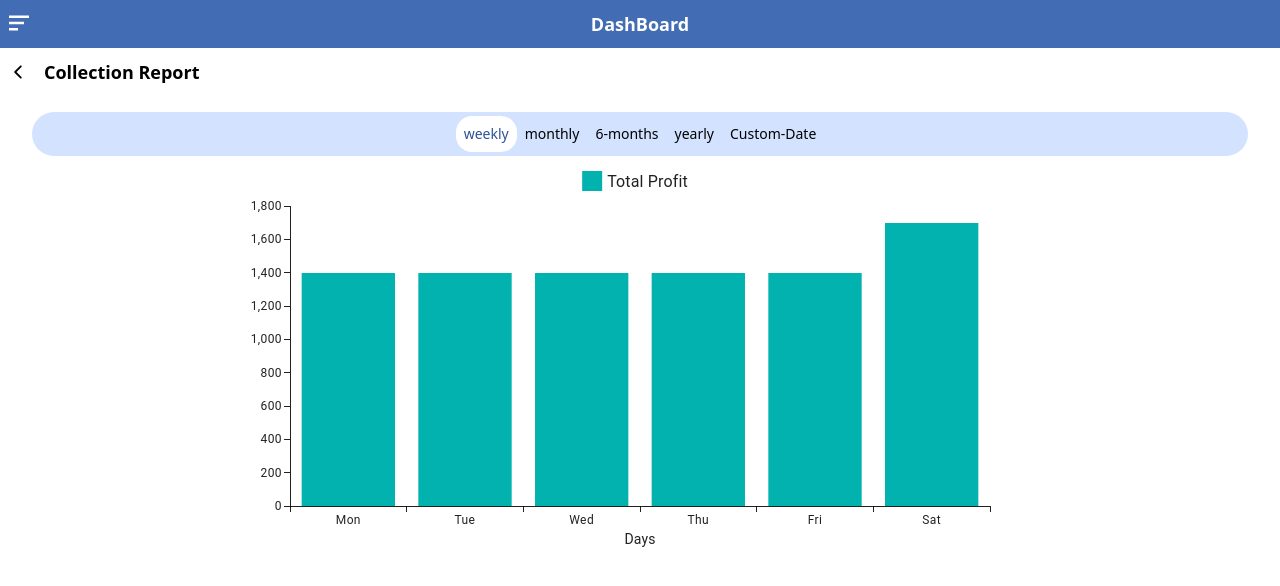
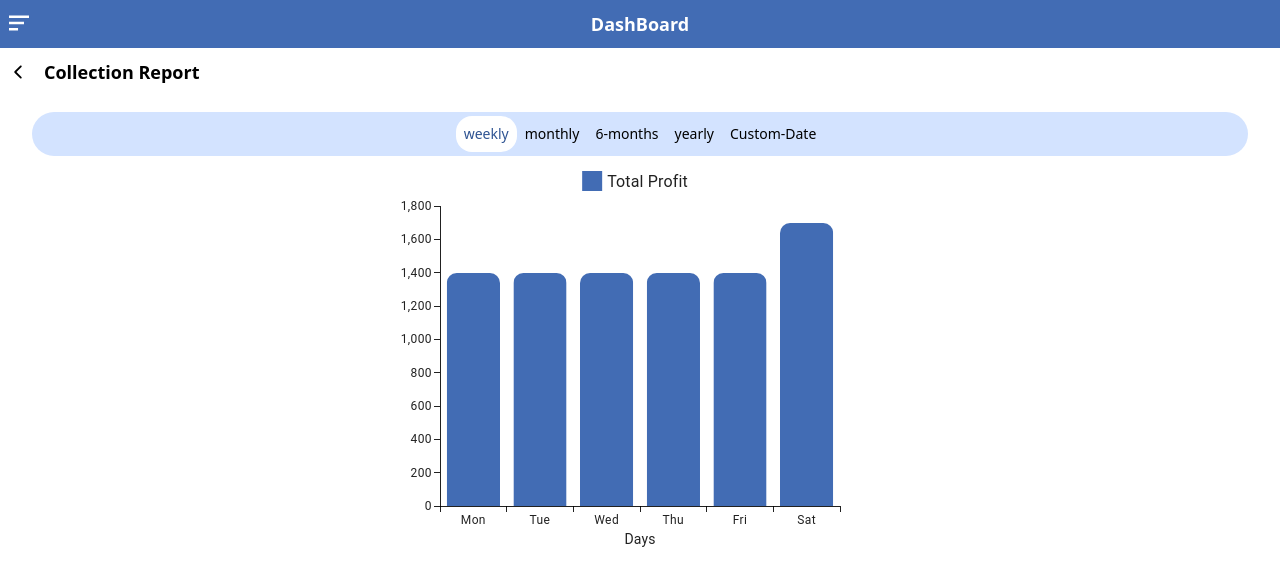
Before and after one commit to Jayanth9743/BO-dashboard, a React (Vite) app: page / in a window 1280 px wide. Shown: the top 586 px of the page. Built offline with nearby package versions, Linux system fonts and the light colour scheme.

Commit message:
bar styling

```diff
--- a/src/App.jsx
+++ b/src/App.jsx
@@ -1,24 +1,41 @@
-import { useState } from "react";
-import Navbar from "./components/Navbar"
-import Sidebar from "./components/Sidebar"
-import BoDashboard from "./pages/BoDashboard"
-
+import { useState, useEffect, useRef } from "react";
+import Navbar from "./components/Navbar";
+import Sidebar from "./components/Sidebar";
+import BoDashboard from "./pages/BoDashboard";
 
 function App() {
   const [isSidebarOpen, setIsSidebarOpen] = useState(false);
+  const sidebarRef = useRef(null);
 
   const toggleSidebar = () => {
     setIsSidebarOpen((prev) => !prev);
   };
 
+  const handleClickOutside = (event) => {
+    if (sidebarRef.current && !sidebarRef.current.contains(event.target)) {
+      setIsSidebarOpen(false);
+    }
+  };
+
+  useEffect(() => {
+    if (isSidebarOpen) {
+      document.addEventListener("mousedown", handleClickOutside);
+    } else {
+      document.removeEventListener("mousedown", handleClickOutside);
+    }
+
+    return () => {
+      document.removeEventListener("mousedown", handleClickOutside);
+    };
+  }, [isSidebarOpen]);
 
   return (
-    <div >
-      <Navbar toggleSidebar={toggleSidebar}/>
-      <Sidebar isOpen={isSidebarOpen}/>
-      <BoDashboard/>
+    <div>
+      <Navbar toggleSidebar={toggleSidebar} />
+      <Sidebar isOpen={isSidebarOpen} sidebarRef={sidebarRef} />
+      <BoDashboard />
     </div>
-  )
+  );
 }
 
-export default App
+export default App;
--- a/src/components/Chart.jsx
+++ b/src/components/Chart.jsx
@@ -27,17 +27,26 @@ const Chart = () => {
           {
             data: days,
             label: "Days",
-            scaleType: "band", // Add this line to avoid the error
+            scaleType: "band",// Add this line to avoid the error
+
           },
         ]}
         series={[
           {
             data: profits,
             label: "Total Profit",
+            color: "#426CB4",
+            barSize:20,
           },
         ]}
-        width={800}
+        width={500}
         height={400}
+        borderRadius={10}
+        sx={{
+          ".MuiBarChart-bar rect": {
+            width: "15px", // Set bar width explicitly
+          },
+        }}
       />
     </div>
   );
--- a/src/components/Sidebar.jsx
+++ b/src/components/Sidebar.jsx
@@ -1,3 +1,4 @@
+import PropTypes from 'prop-types';
 import { LuLayoutDashboard } from "react-icons/lu";
 import { TbBuildingWarehouse } from "react-icons/tb";
 import { GoPeople } from "react-icons/go";
@@ -11,73 +12,81 @@ import { TbSwitch2 } from "react-icons/tb";
 import { CiSettings } from "react-icons/ci";
 import { TbLogout } from "react-icons/tb";
 
-
-const Sidebar = ({isOpen}) => {
+const Sidebar = ({ isOpen, sidebarRef }) => {
   return (
-    <div className={`fixed left-0 top-0 z-40 flex flex-col items-center justify-between w-1/2 h-[100vh] bg-black transform ${
+    <div
+      ref={sidebarRef}
+      className={`fixed top-0 z-40 flex flex-col items-center justify-between w-1/2 h-[100%] bg-black transform ${
         isOpen ? "translate-x-0" : "-translate-x-full"
-      } transition-transform duration-300 `}>
-
-      <div className="flex justify-center items-center mt-12 text-3xl h-8 font-bold w-full text-[#2E5392]">
+      } transition-transform duration-300`}
+    >
+      <div className="flex justify-center items-center mt-4 text-3xl h-8 font-bold w-full text-[#2E5392]">
         <p className="mr-2">Logoipsum</p>
       </div>
 
       <div className="flex flex-col items-center justify-center w-full gap-7">
         <div className="flex items-center justify-start gap-2 w-[90%] text-md text-white">
-          <LuLayoutDashboard className="text-2xl"/>
+          <LuLayoutDashboard className="text-2xl" />
           <p>Dashboard</p>
         </div>
         <div className="flex items-center justify-start gap-2 w-[90%] text-md text-white">
-          <TbBuildingWarehouse className="text-2xl"/>
+          <TbBuildingWarehouse className="text-2xl" />
           <p>Stock Management</p>
         </div>
         <div className="flex items-center justify-start gap-2 w-[90%] text-md text-white">
-          <GoPeople className="text-2xl"/>
+          <GoPeople className="text-2xl" />
           <p>Customer List</p>
         </div>
         <div className="flex items-center justify-start gap-2 w-[90%] text-md text-white">
-          <HiOutlineDocumentReport className="text-2xl"/>
+          <HiOutlineDocumentReport className="text-2xl" />
           <p>Order Report</p>
         </div>
         <div className="flex items-center justify-start gap-2 w-[90%] text-md text-white">
-          <MdOutlinePendingActions className="text-2xl"/>
+          <MdOutlinePendingActions className="text-2xl" />
           <p>Pending Orders</p>
         </div>
         <div className="flex items-center justify-start gap-2 w-[90%] text-md text-white">
-          <VscGraphLine className="text-2xl"/>
+          <VscGraphLine className="text-2xl" />
           <p>P&L Report</p>
         </div>
         <div className="flex items-center justify-start gap-2 w-[90%] text-md text-white">
-          <MdPeopleOutline className="text-2xl"/>
+          <MdPeopleOutline className="text-2xl" />
           <p>Employee List</p>
         </div>
         <div className="flex items-center justify-start gap-2 w-[90%] text-md text-white">
-          <TbBrandGoogleAnalytics className="text-2xl"/>
+          <TbBrandGoogleAnalytics className="text-2xl" />
           <p>Weekly Balance Analysis</p>
         </div>
         <div className="flex items-center justify-start gap-2 w-[90%] text-md text-white">
-          <RiMoneyRupeeCircleLine className="text-2xl"/>
+          <RiMoneyRupeeCircleLine className="text-2xl" />
           <p>Daily Price Record</p>
         </div>
         <div className="flex items-center justify-start gap-2 w-[90%] text-md text-white">
-          <TbSwitch2 className="text-2xl"/>
+          <TbSwitch2 className="text-2xl" />
           <p>Switch Account</p>
         </div>
       </div>
 
       <div className="flex flex-col items-center justify-center w-full gap-4 mb-4">
         <div className="flex items-center justify-start gap-2 w-[90%] text-md text-white">
-          <CiSettings className="text-2xl"/>
+          <CiSettings className="text-2xl" />
           <p>Settings</p>
         </div>
         <div className="flex items-center justify-start gap-2 w-[90%] text-md text-white">
-          <TbLogout className="text-2xl"/>
+          <TbLogout className="text-2xl" />
           <p>Logout</p>
         </div>
       </div>
+    </div>
+  );
+};
 
-    </div>
-  )
-}
+Sidebar.propTypes = {
+  isOpen: PropTypes.bool.isRequired,
+  sidebarRef: PropTypes.oneOfType([
+    PropTypes.func,
+    PropTypes.shape({ current: PropTypes.instanceOf(Element) })
+  ]).isRequired,
+};
 
-export default Sidebar
+export default Sidebar;
```
